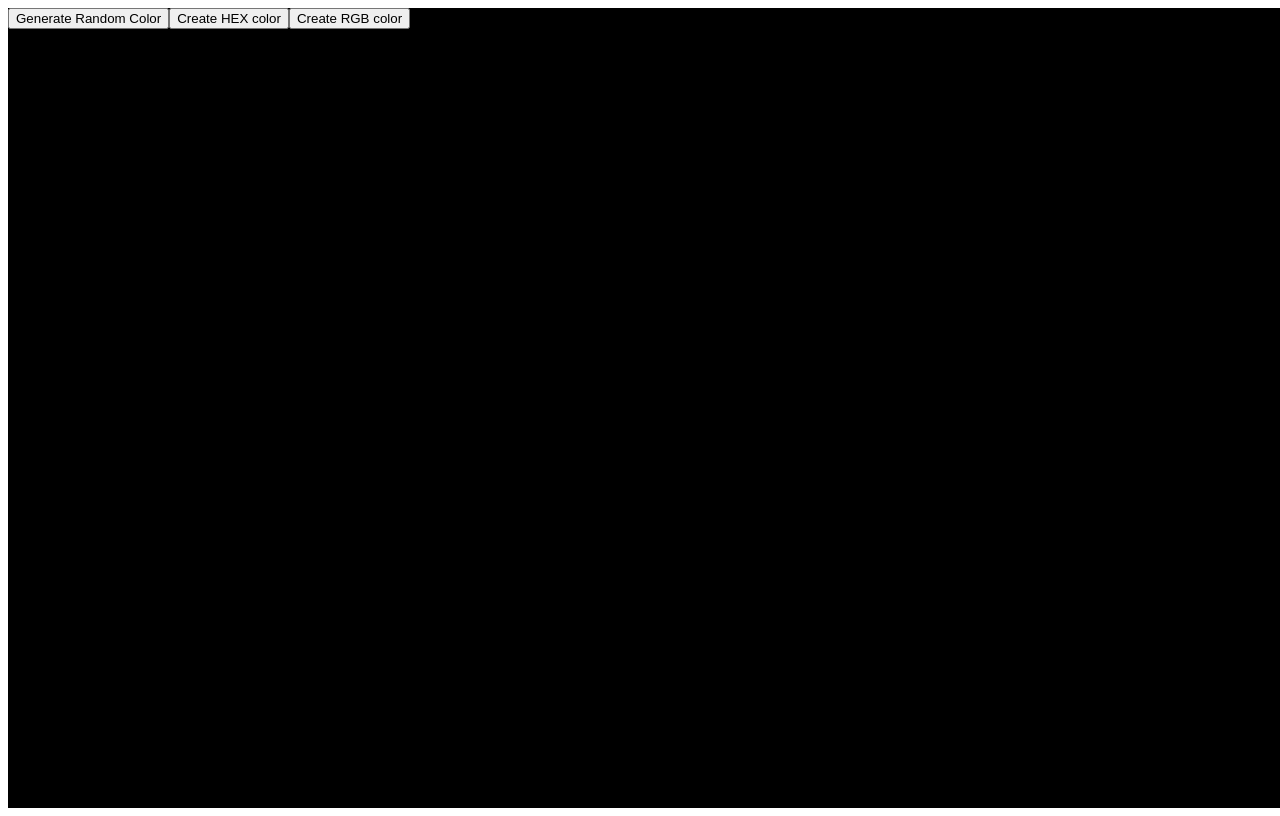
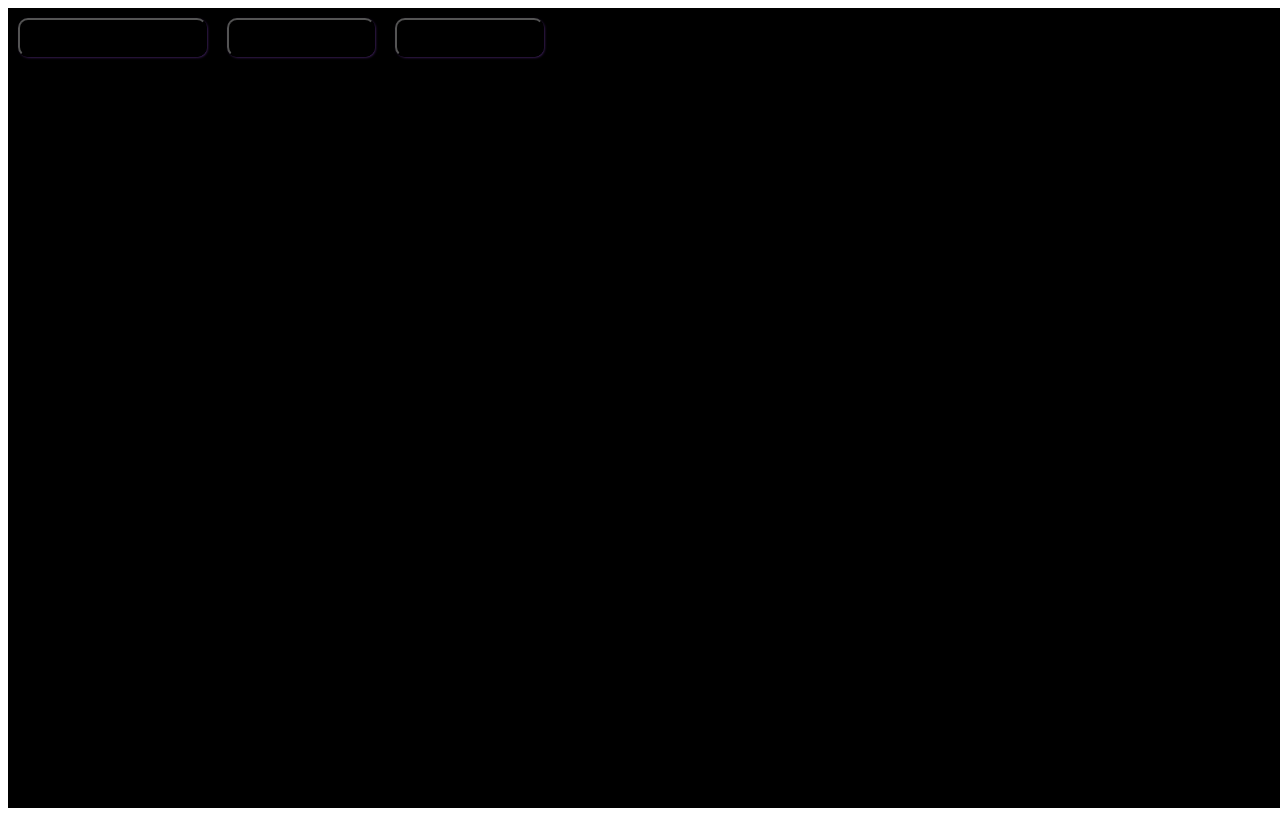
Before and after one commit to Sankaranarayanankm/react-projects, a React (Vite) app: page / in a window 1280 px wide. Built offline with nearby package versions, Linux system fonts and the light colour scheme.

Commit message:
some css changes

```diff
--- a/src/Components/Color-picker/RandomColor/RandomColor.css
+++ b/src/Components/Color-picker/RandomColor/RandomColor.css
@@ -0,0 +1,7 @@
+button {
+  padding: 10px 20px;
+  margin: 10px;
+  border-radius: 10px;
+  background-color: transparent;
+  box-shadow: 1px 1px 3px -1px rebeccapurple;
+}
```
